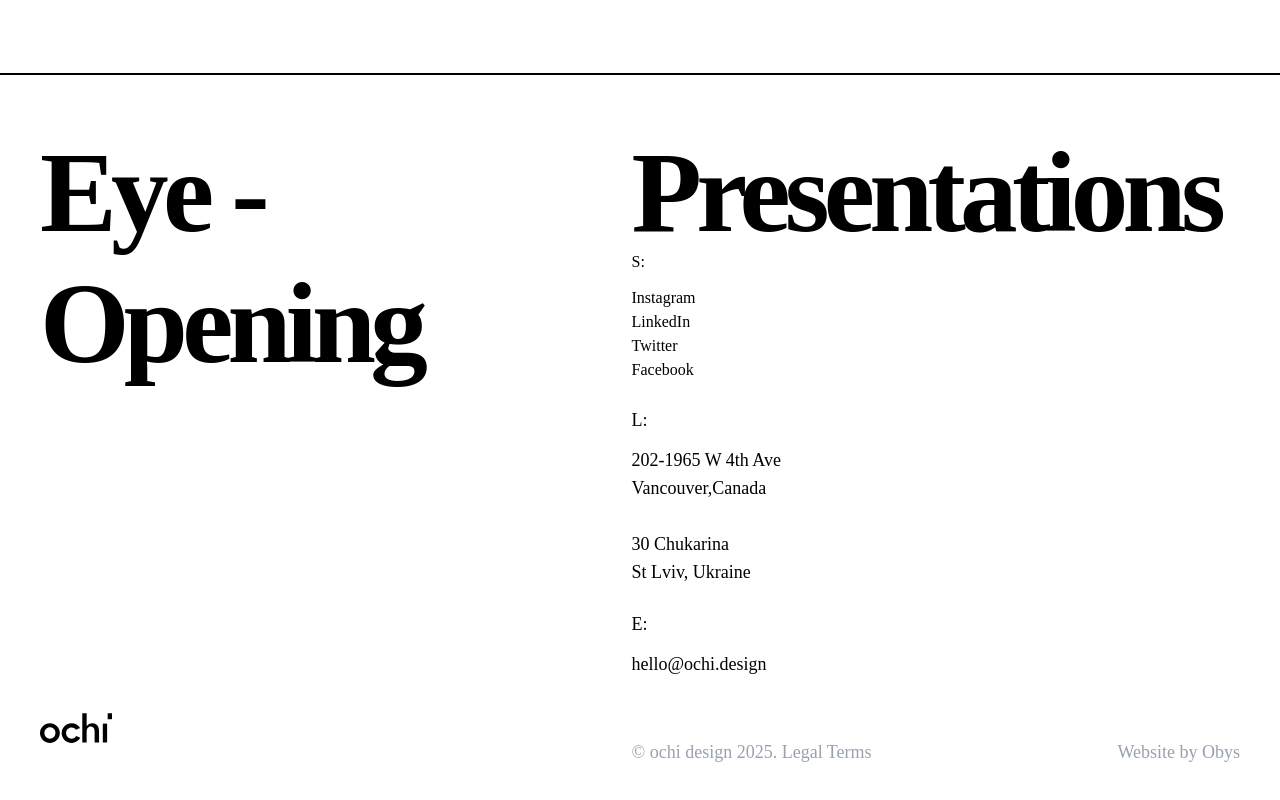
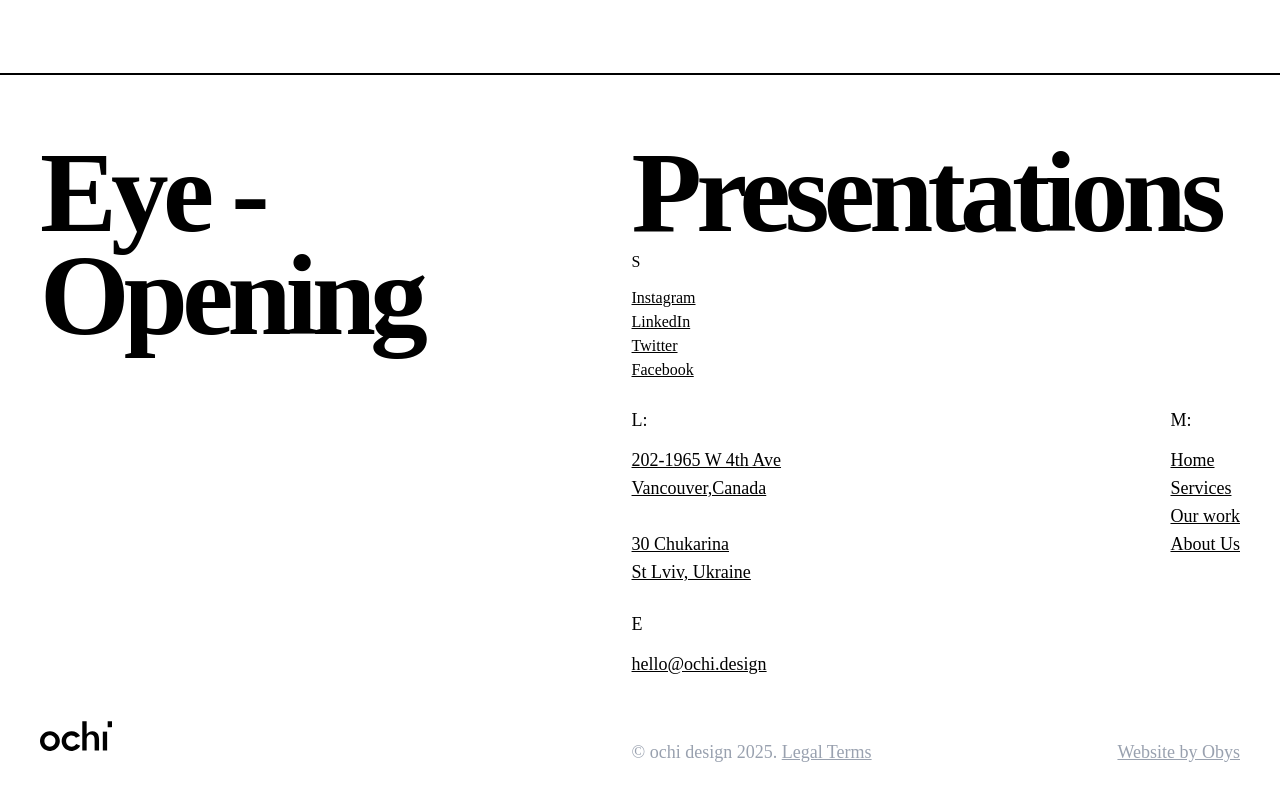
Before and after one commit to ashd19/ochi, a React (Vite) app: page / in a window 1280 px wide. Shown: the part 5059-5859 px from the top of the page. Built offline with nearby package versions, Linux system fonts and the light colour scheme.

Commit message:
final footer without animations

```diff
--- a/src/components/Footer.jsx
+++ b/src/components/Footer.jsx
@@ -2,22 +2,22 @@
   return (
     <div className="flex justify-between px-10 py-15 gap-5 w-full h-full border-t-2 ">
       <div className="eyeopening flex-col justify-between ">
-        <div className="flex-col leading-none">
+        <div className="flex-col leading-none tracking-tighter">
           <p className="text-[9vw] tracking-tighter leading-none font-bold font-['FoundersGrotesk']">
             Eye -
           </p>
-          <br />
-          <p className="text-[9vw] font-bold  tracking-tighter leading-none font-['FoundersGrotesk-Semibold']">
+
+          <p className="text-[9vw] font-bold  -mt-3  tracking-tighter leading-none font-['FoundersGrotesk-Semibold']">
             Opening
           </p>
         </div>
-        <div className="logo  mt-83">
+        <div className="logo  mt-92">
           <svg
             width="72"
             height="30"
             viewBox="0 0 72 30"
             fill="none"
-            xmlns="http://www.w3.org/2000/svg"
+            xmlns="http  //www.w3.org/2000/svg"
             class="__web-inspector-hide-shortcut__"
           >
             <path
@@ -51,35 +51,65 @@
         </div>
 
         <div className="socials font-['NeueMontreal-Regular] ">
-          <p className="font-['NeueMontreal-Regular'] mb-3">S:</p>
+          <p className="font-['NeueMontreal-Regular'] mb-3">S </p>
 
+          <a href="" className="underline">
             <p className="font-['NeueMontreal-Regular']">Instagram</p>
+          </a>
+          <a href="" className="underline">
             <p className="font-['NeueMontreal-Regular']">LinkedIn</p>
+          </a>
+          <a href="" className="underline">
             <p className="font-['NeueMontreal-Regular']">Twitter</p>
+          </a>
+          <a href="" className="underline">
             <p className="font-['NeueMontreal-Regular']">Facebook</p>
+          </a>
         </div>
         <br />
+        <div className="flex justify-between">
           <div className="location text-lg font-light">
-          <p className="font-['NeueMontreal-Regular'] mb-3 ">L:</p>
-          <a href="" className="hover:underline">
-            <p className="font-['NeueMontreal-Regular']">202-1965 W 4th Ave</p>
+            <p className="font-['NeueMontreal-Regular'] mb-3 ">L: </p>
+            <a href="" className="   underline">
+              <p className="font-['NeueMontreal-Regular']">
+                202-1965 W 4th Ave
+              </p>
             </a>
-          <a href="" className="hover:underline">
+            <a href="" className="   underline">
               <p className="font-['NeueMontreal-Regular']">Vancouver,Canada</p>
             </a>
             <br />
 
-          <a href="" className="hover:underline">
+            <a href="" className="   underline">
               <p className="font-['NeueMontreal-Regular']">30 Chukarina</p>
             </a>
-          <a href="" className="hover:underline">
+            <a href="" className="   underline">
               <p className="font-['NeueMontreal-Regular']">St Lviv, Ukraine</p>
             </a>
           </div>
+
+          <div className="location text-lg font-light">
+            <p className="font-['NeueMontreal-Regular'] mb-3 ">M: </p>
+            <a href="" className="   underline">
+              <p className="font-['NeueMontreal-Regular']">Home</p>
+            </a>
+            <a href="" className="   underline">
+              <p className="font-['NeueMontreal-Regular']">Services</p>
+            </a>
+
+            <a href="" className="   underline">
+              <p className="font-['NeueMontreal-Regular']">Our work</p>
+            </a>
+            <a href="" className="   underline">
+              <p className="font-['NeueMontreal-Regular']">About Us</p>
+            </a>
+          </div>
+        </div>
+
         <br />
         <div className="location text-lg font-light">
-          <p className="font-['NeueMontreal-Regular'] mb-3 ">E:</p>
-          <a href="" className="hover:underline">
+          <p className="font-['NeueMontreal-Regular'] mb-3 ">E </p>
+          <a href="" className="   underline">
             <p className="font-['NeueMontreal-Regular']">hello@ochi.design</p>
           </a>
         </div>
@@ -88,15 +118,14 @@
           <div>
             <p className=" text-gray-400 mt-15 font-['NeueMontreal-Regular'] text-lg ">
               © ochi design 2025.{" "}
-              <a href="" className="hover:underline text-gray-400">
+              <a href="" className="   underline text-gray-400">
                 Legal Terms
               </a>
             </p>
           </div>
           <div>
             <p className=" text-gray-400 mt-15 font-['NeueMontreal-Regular'] text-lg ">
-
-              <a href="" className="hover:underline text-gray-400">
+              <a href="" className="   underline text-gray-400">
                 Website by Obys
               </a>
             </p>
--- /dev/null
+++ b/tailwind.config.js
@@ -0,0 +1,14 @@
+export const theme = {
+    extend: {
+        keyframes: {
+            revolution: {
+                '0%': { transform: 'scaleX(0) rotate(0deg)' },
+                '50%': { transform: 'scaleX(1) rotate(180deg)' },
+                '100%': { transform: 'scaleX(0) rotate(360deg)' },
+            },
+        },
+        animation: {
+            revolution: 'revolution 0.6s ease-in-out',
+        },
+    },
+};
```
Lines whose indentation alone changed are shown as unchanged.
